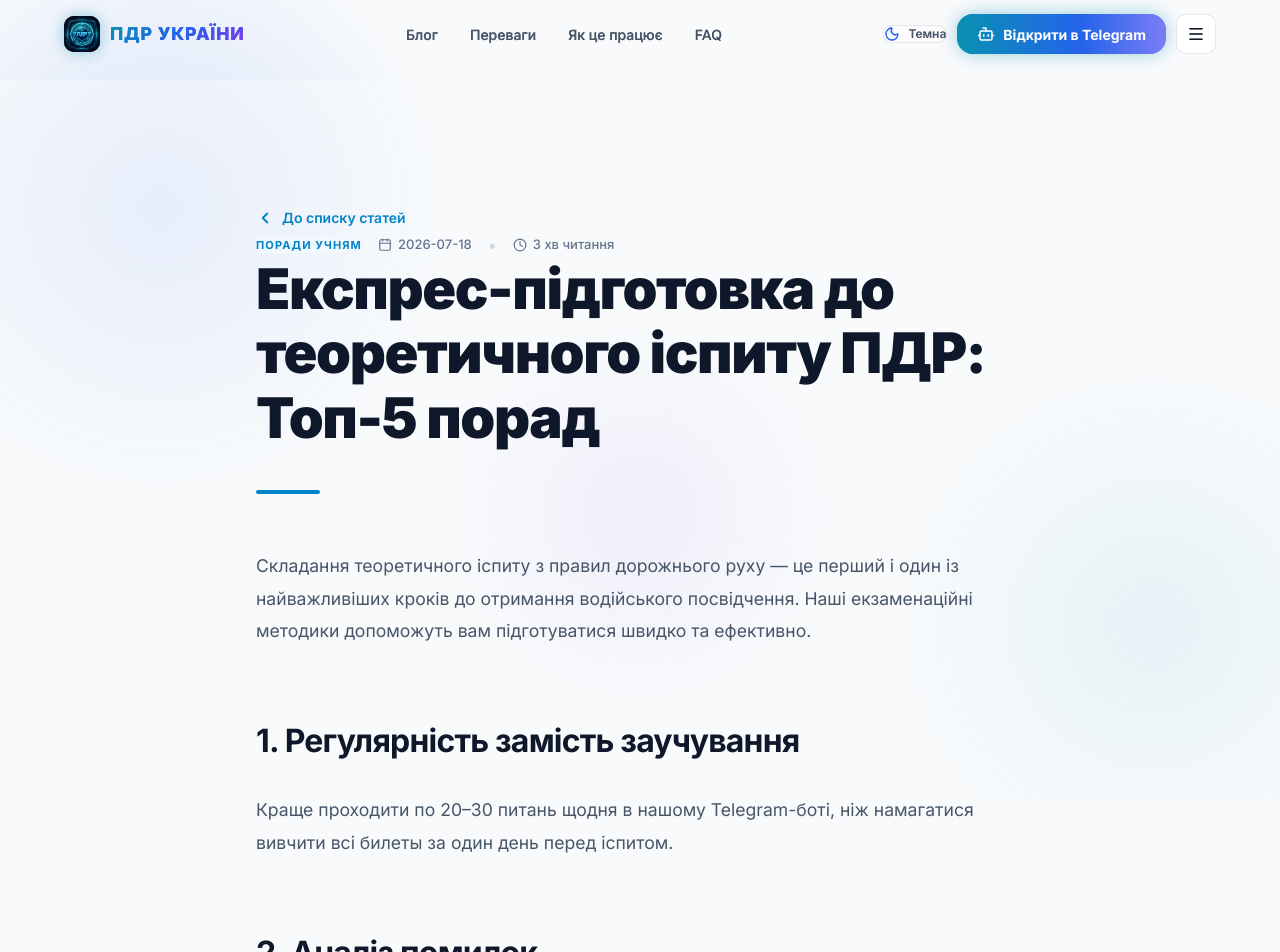
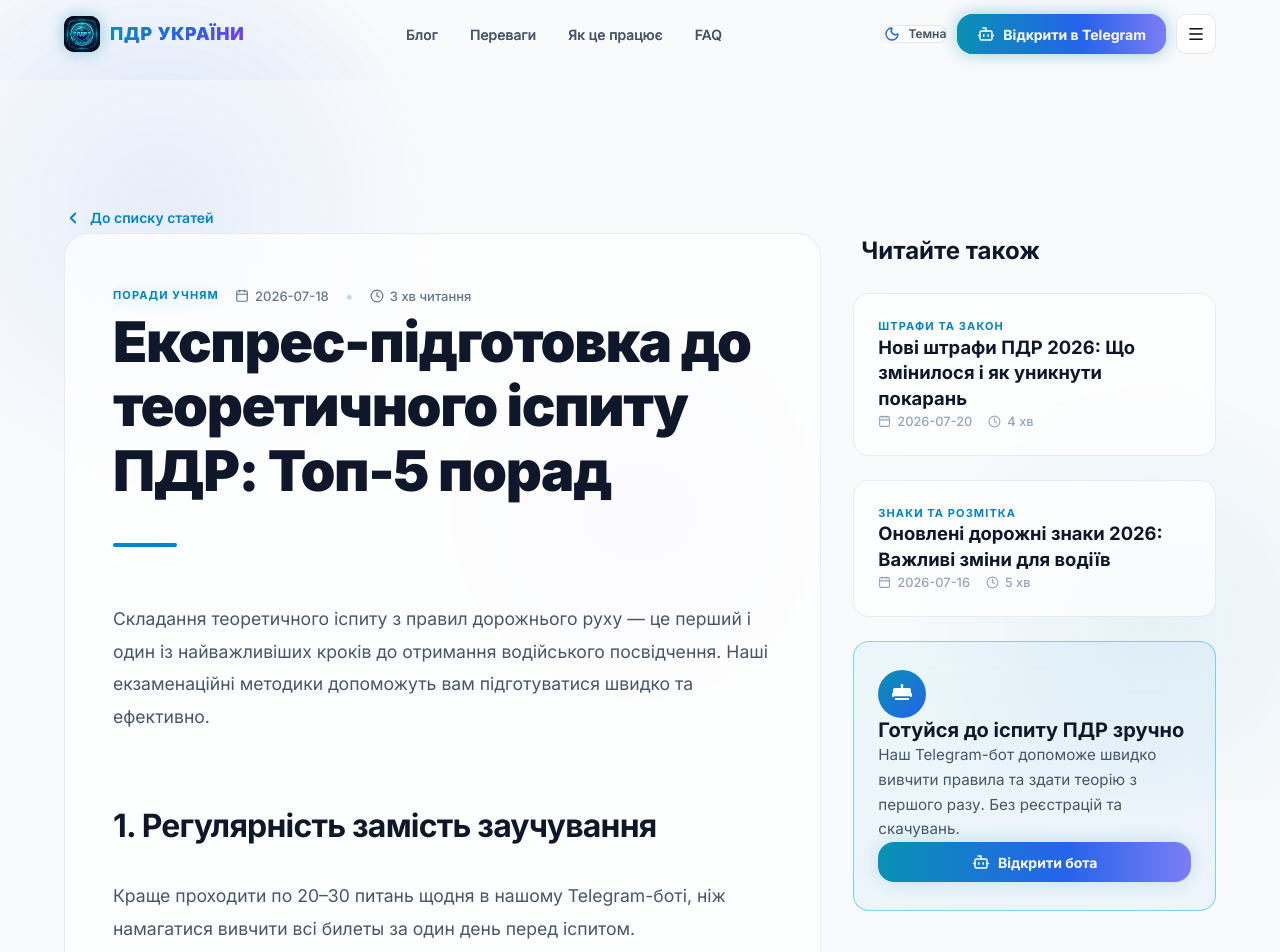
Before and after one commit to serjtlgram/pdr-landing, a Next.js app: page /expres-pidhotovka-pdr-2026 in a window 1280 px wide. Shown: the top 952 px of the page. Built offline with nearby package versions, Linux system fonts and the light colour scheme.

Commit message:
Design: Redesign blog post page with sidebar and unified glass-card style

```diff
--- a/src/app/[slug]/page.tsx
+++ b/src/app/[slug]/page.tsx
@@ -1,5 +1,5 @@
 import React from 'react';
-import { getPostBySlug, getPostSlugs } from '@/lib/blog';
+import { getPostBySlug, getPostSlugs, getAllPosts } from '@/lib/blog';
 import ReactMarkdown from 'react-markdown';
 import remarkGfm from 'remark-gfm';
 import Link from 'next/link';
@@ -35,19 +35,30 @@ export default async function BlogPostPage({
   const { slug } = await params;
   const post = getPostBySlug(slug);
 
+  // Get other posts for sidebar
+  const allPosts = getAllPosts();
+  const otherPosts = allPosts.filter(p => p.slug !== slug).slice(0, 2);
+
   return (
     <div className="min-h-screen bg-theme-primary" style={{ position: 'relative' }}>
       <BackgroundEffects />
       <SiteHeader />
 
       <main className="container-xl" style={{ paddingTop: '8rem', paddingBottom: '6rem', position: 'relative', zIndex: 10, fontFamily: 'var(--font-inter)' }}>
-        <div style={{ maxWidth: '48rem', margin: '0 auto' }}>
+
         {/* Back Button */}
-          <Link href="/blog" className="inline-flex items-center gap-2 text-[#0284c7] hover:text-[#0369a1] transition-colors mb-10 font-semibold text-sm">
+        <div className="mb-6">
+          <Link href="/blog" className="inline-flex items-center gap-2 text-[#0284c7] hover:text-[#0369a1] transition-colors font-semibold text-sm">
             <ChevronLeft size={18} strokeWidth={2.5} />
             <span>До списку статей</span>
           </Link>
+        </div>
 
+        <div className="grid grid-cols-1 lg:grid-cols-3 gap-8">
+
+          {/* Main Content */}
+          <div className="lg:col-span-2">
+            <article className="prose dark:prose-invert max-w-none glass-card" style={{ padding: '3rem', borderRadius: '1.5rem' }}>
               {/* Article Header */}
               <header className="mb-12" style={{ marginBottom: '3.5rem' }}>
                 <div className="flex flex-wrap items-center gap-4 mb-8">
@@ -105,8 +116,8 @@ export default async function BlogPostPage({
                 }
               `}} />
 
-          {/* Article Content */}
-          <article className="prose dark:prose-invert prose-lg max-w-none
+              {/* Article Markdown */}
+              <div className="
                 prose-headings:font-bold prose-headings:text-[var(--text-primary)] prose-headings:tracking-tight
                 prose-h3:text-[1.5rem] prose-h3:mt-10 prose-h3:mb-6
                 prose-a:text-[var(--accent-blue)] hover:prose-a:text-[var(--accent-cyan)] prose-a:transition-colors prose-a:font-semibold prose-a:no-underline hover:prose-a:underline
@@ -125,14 +136,13 @@ export default async function BlogPostPage({
                 >
                   {post.content}
                 </ReactMarkdown>
+              </div>
             </article>
 
             {/* Bottom CTA Card */}
-          <div className="mt-32 mb-10">
+            <div className="mt-16 mb-10">
               <div className="glass-card rounded-[2.5rem] relative overflow-hidden shadow-2xl" style={{ border: '1px solid var(--border-color)', background: 'var(--bg-card)', padding: '2.25rem 1.25rem', textAlign: 'center' }}>
-              {/* Decorative background glow */}
                 <div className="absolute top-1/2 left-1/2 -translate-x-1/2 -translate-y-1/2 w-full max-w-lg h-64 bg-gradient-to-r from-[var(--accent-cyan)] to-[#8b5cf6] opacity-[0.08] blur-[80px] pointer-events-none"></div>
-
                 <div className="relative z-10 flex flex-col items-center justify-center text-center">
                   <h3 className="text-[2rem] md:text-[2.75rem] font-black text-[var(--text-primary)] tracking-tight leading-[1.1]" style={{ marginBottom: '1.5rem' }}>
                     Твої права вже чекають
@@ -151,6 +161,37 @@ export default async function BlogPostPage({
               </div>
             </div>
           </div>
+
+          {/* Sidebar */}
+          <aside className="lg:col-span-1 flex flex-col gap-6">
+            <h3 className="text-[1.5rem] font-bold text-[var(--text-primary)] mb-2" style={{ paddingLeft: '0.5rem' }}>Читайте також</h3>
+
+            {/* Other articles */}
+            {otherPosts.map((p) => (
+              <Link href={`/${p.slug}`} key={p.slug} className="glass-card block group" style={{ padding: '1.5rem', borderRadius: '1rem' }}>
+                <div className="text-[11px] font-bold text-[#0284c7] uppercase tracking-widest mb-3">{p.category}</div>
+                <h4 className="text-[1.15rem] font-bold text-[var(--text-primary)] leading-[1.4] mb-4 group-hover:text-[var(--accent-cyan)] transition-colors">{p.title}</h4>
+                <div className="flex items-center gap-4 text-[0.8rem] text-[var(--text-muted)] font-medium">
+                  <div className="flex items-center gap-1.5"><Calendar size={13}/>{p.date}</div>
+                  <div className="flex items-center gap-1.5"><Clock size={13}/>{p.readTime}</div>
+                </div>
+              </Link>
+            ))}
+
+            {/* App promo card */}
+            <div className="glass-card mt-2" style={{ padding: '1.75rem 1.5rem', borderRadius: '1rem', background: 'linear-gradient(135deg, rgba(6, 182, 212, 0.05), rgba(59, 130, 246, 0.05))', border: '1px solid var(--border-hover)' }}>
+              <div className="w-12 h-12 rounded-full flex items-center justify-center mb-4" style={{ background: 'linear-gradient(135deg, var(--accent-cyan), var(--accent-blue))' }}>
+                <svg width="24" height="24" viewBox="0 0 24 24" fill="none" xmlns="http://www.w3.org/2000/svg">
+                  <path d="M21.928 11.607c-.202-.488-.635-.605-.928-.633V8c0-1.103-.897-2-2-2h-6V4.61c.305-.274.5-.668.5-1.11a1.5 1.5 0 0 0-3 0c0 .442.195.836.5 1.11V6H5c-1.103 0-2 .897-2 2v2.997l-.082.006A1 1 0 0 0 2 12v2a1 1 0 0 0 1 1h.082a1 1 0 0 0 .918-.73h16a1 1 0 0 0 .918.73H21a1 1 0 0 0 1-1v-2a.998.998 0 0 0-.072-.393zM19 18H5v-2h14v2z" fill="white"/>
+                </svg>
+              </div>
+              <h4 className="text-[1.25rem] font-bold text-[var(--text-primary)] leading-tight mb-3">Готуйся до іспиту ПДР зручно</h4>
+              <p className="text-[0.95rem] text-[var(--text-secondary)] mb-6 leading-relaxed">Наш Telegram-бот допоможе швидко вивчити правила та здати теорію з першого разу. Без реєстрацій та скачувань.</p>
+              <TelegramButton label="Відкрити бота" size="sm" id="sidebar-promo" className="w-full justify-center" />
+            </div>
+          </aside>
+
+        </div>
       </main>
     </div>
   );
```
Lines whose indentation alone changed are shown as unchanged.
